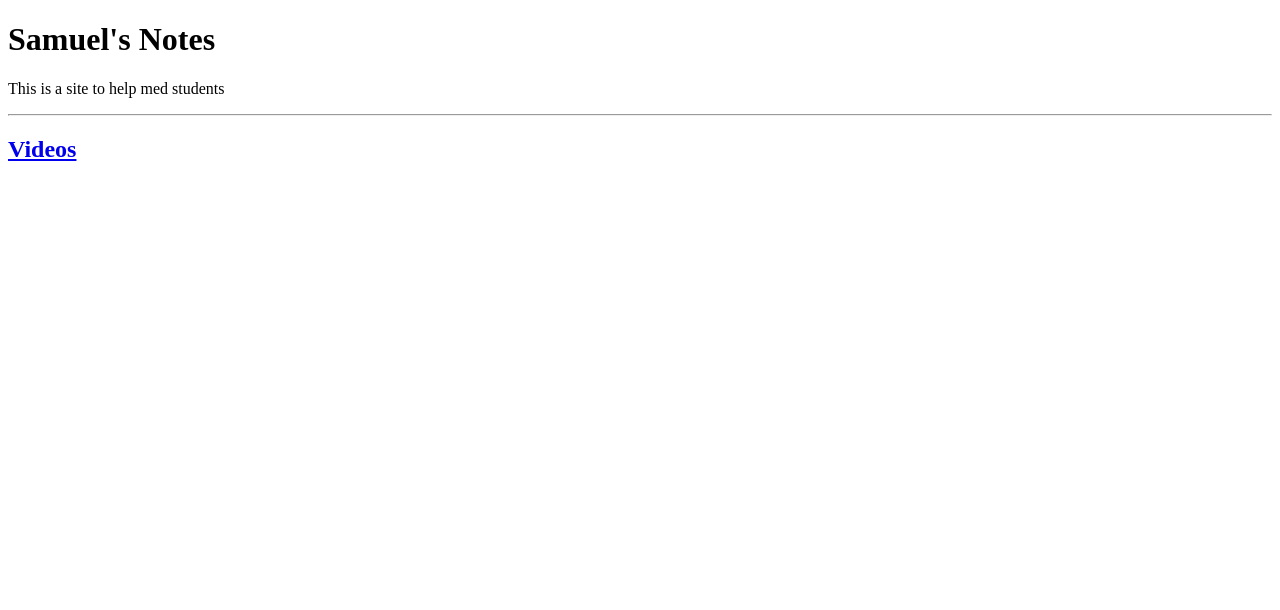
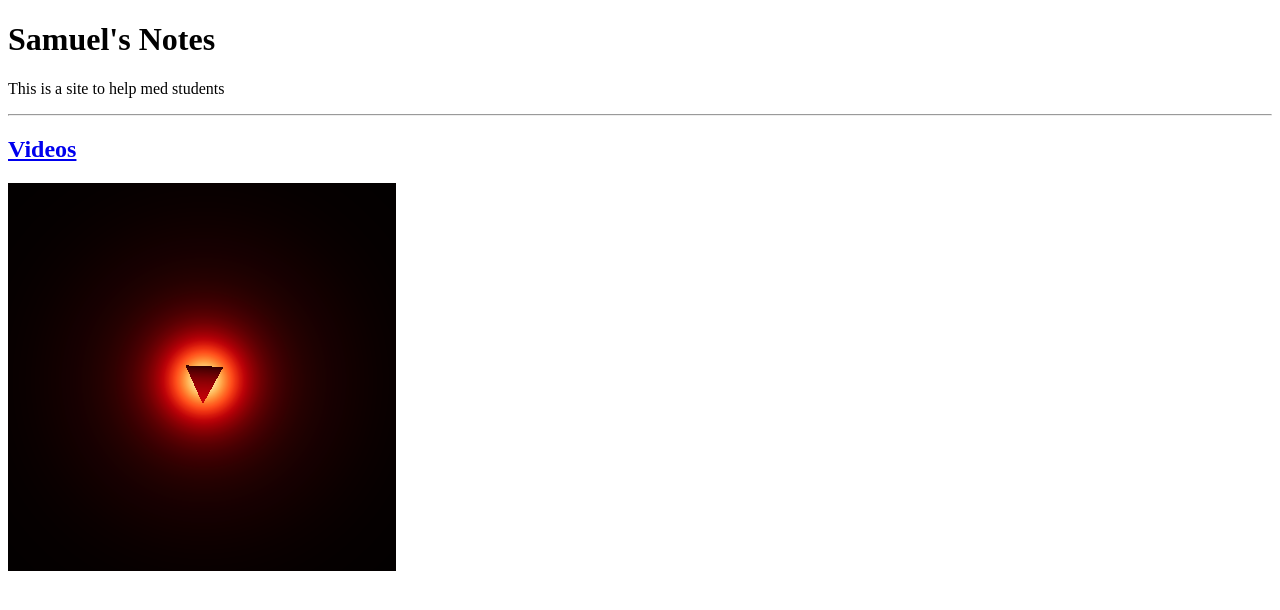
Before and after one commit to samuelhegner/Person_Site, a plain HTML site: page index.html in a window 1280 px wide. Drawn offline with Linux system fonts and the light colour scheme.

Commit message:
Test Image

```diff
--- a/index.html
+++ b/index.html
@@ -11,6 +11,7 @@
   <p>This is a site to help med students</p>
   <hr>
   <h2><a href="videos.html">Videos</a></h2>
+  <img src="pictures/LineEmUpLogo.png" alt="Picture of Logo not found">
 
 </body>
 
```
Also changed, not shown: pictures/LineEmUpLogo.png (added).
